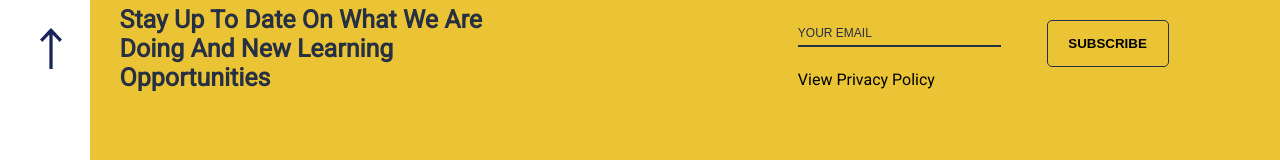
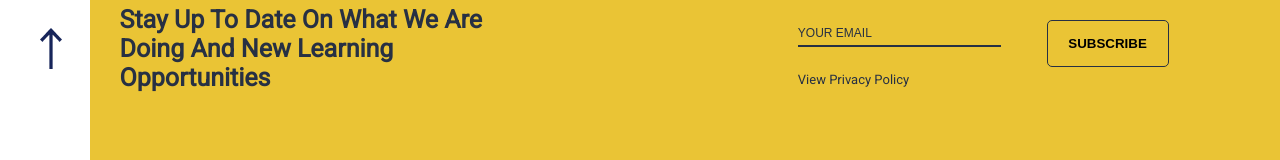
Before and after one commit to charles-ekube/GenesysWeb, a React (Create React App) app: page /ProductDesignPage in a window 1280 px wide. Shown: the part 2672-2832 px from the top of the page. Built offline with nearby package versions, Linux system fonts and the light colour scheme.

Commit message:
final update

```diff
--- a/src/ProductDesignPage.js
+++ b/src/ProductDesignPage.js
@@ -12,7 +12,7 @@ class ProductDesign extends React.Component {
                 <section className="product-intro">
                     <h1 id="product-intro-head">The Learnable Software Developer</h1>
                     <div id="product-intro-img">
-                        <img src={require('./stand-project/softdev.png')} id="product-img"/>
+                        <img src={require('./stand-project/softdev.png')} id="product-img" alt="software"/>
                     </div>
                     <article id="product-intro-text">
                         <p>
@@ -45,7 +45,7 @@ class ProductDesign extends React.Component {
                    <span>- Macklemore</span>
                 </article>
                 <section className="product-expectations">
-                    <img src={require('./stand-project/productdev.png')} />
+                    <img src={require('./stand-project/productdev.png')} alt="product"/>
                     <article>
                         <h2>
                             We Expect You To...
@@ -82,13 +82,13 @@ class ProductDesign extends React.Component {
                     </article>
                 </section>
                 <section className="subscribe-section" id="subscribe-section">
-                    <img src={require("./stand-project/scrollup.png")}/>
+                    <img src={require("./stand-project/scrollup.png")} alt="new"/>
                     <div style={{backgroundColor:"#EAC435"}}>
                         <h2>Stay Up To Date On What We Are Doing And New Learning Opportunities</h2>
                         <form>
                             <input type="email" placeholder="YOUR EMAIL"/>
                             <button className="subscribe-btn">SUBSCRIBE</button>
-                            <a>View Privacy Policy</a>
+                            <p>View Privacy Policy</p>
                         </form>
                     </div>
                 </section>
```
